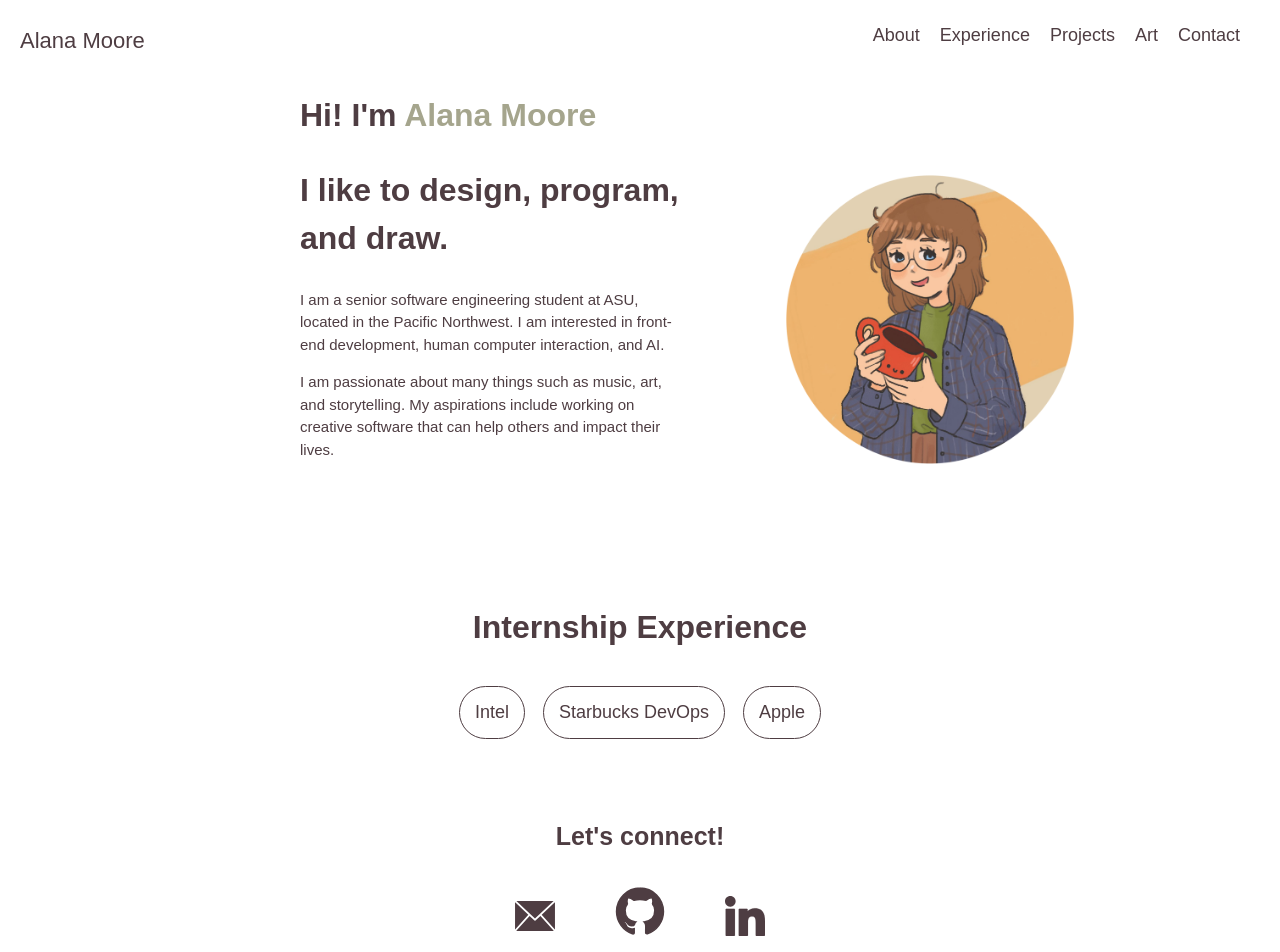
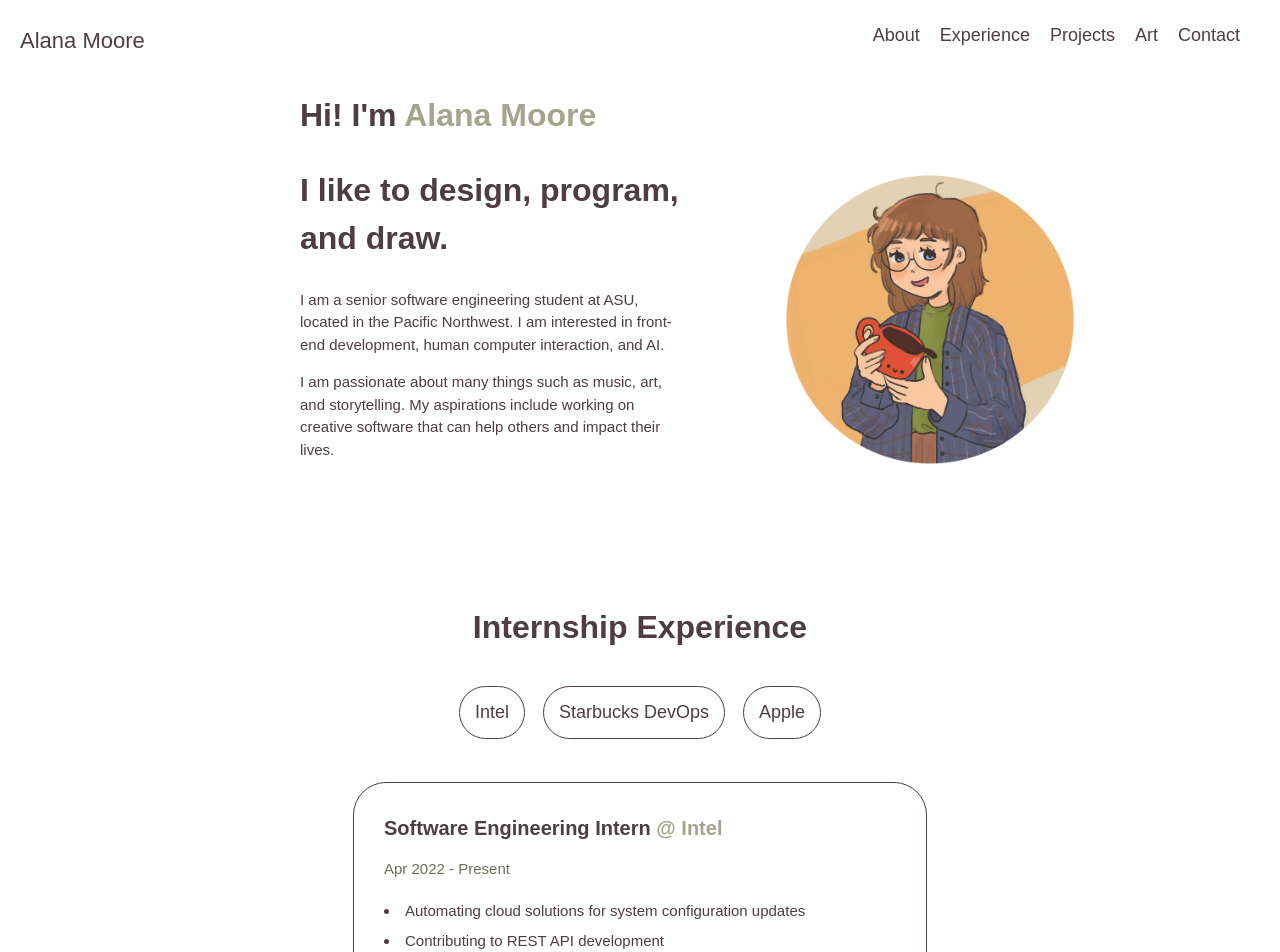
Before and after one commit to mooreala/react-portfolio, a React (Create React App) app: page / in a window 1280 px wide. Shown: the top 952 px of the page. Built offline with nearby package versions, Linux system fonts and the light colour scheme.

Commit message:
Fix starting job

```diff
--- a/src/experience/Experience.js
+++ b/src/experience/Experience.js
@@ -78,7 +78,7 @@ const myjobs = [
 ];
 
 function Experience() {
-  const [active, setActive] = useState();
+  const [active, setActive] = useState("Intel");
 
   function renderButton() {
     const selectedJob = myjobs.filter(j => j.company === active);
```
